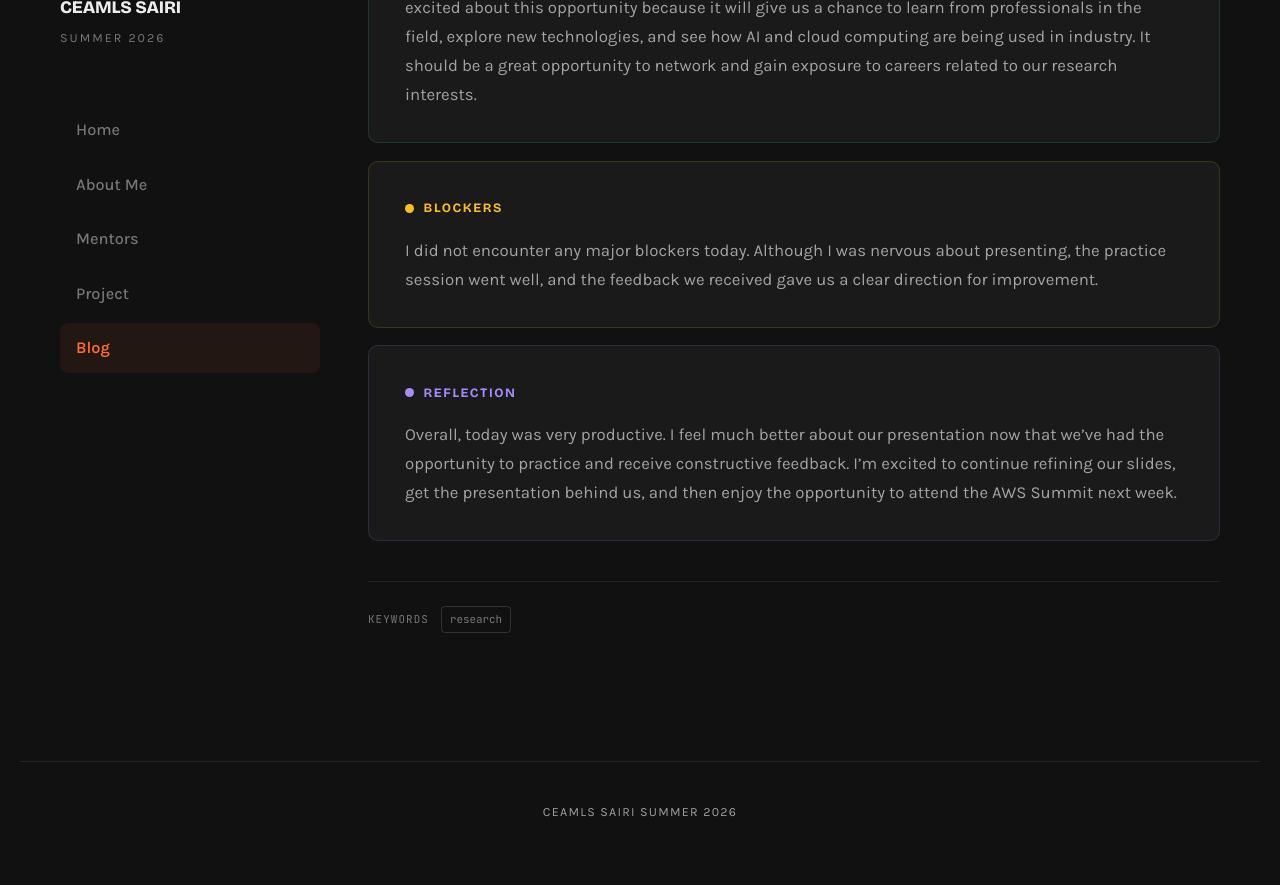
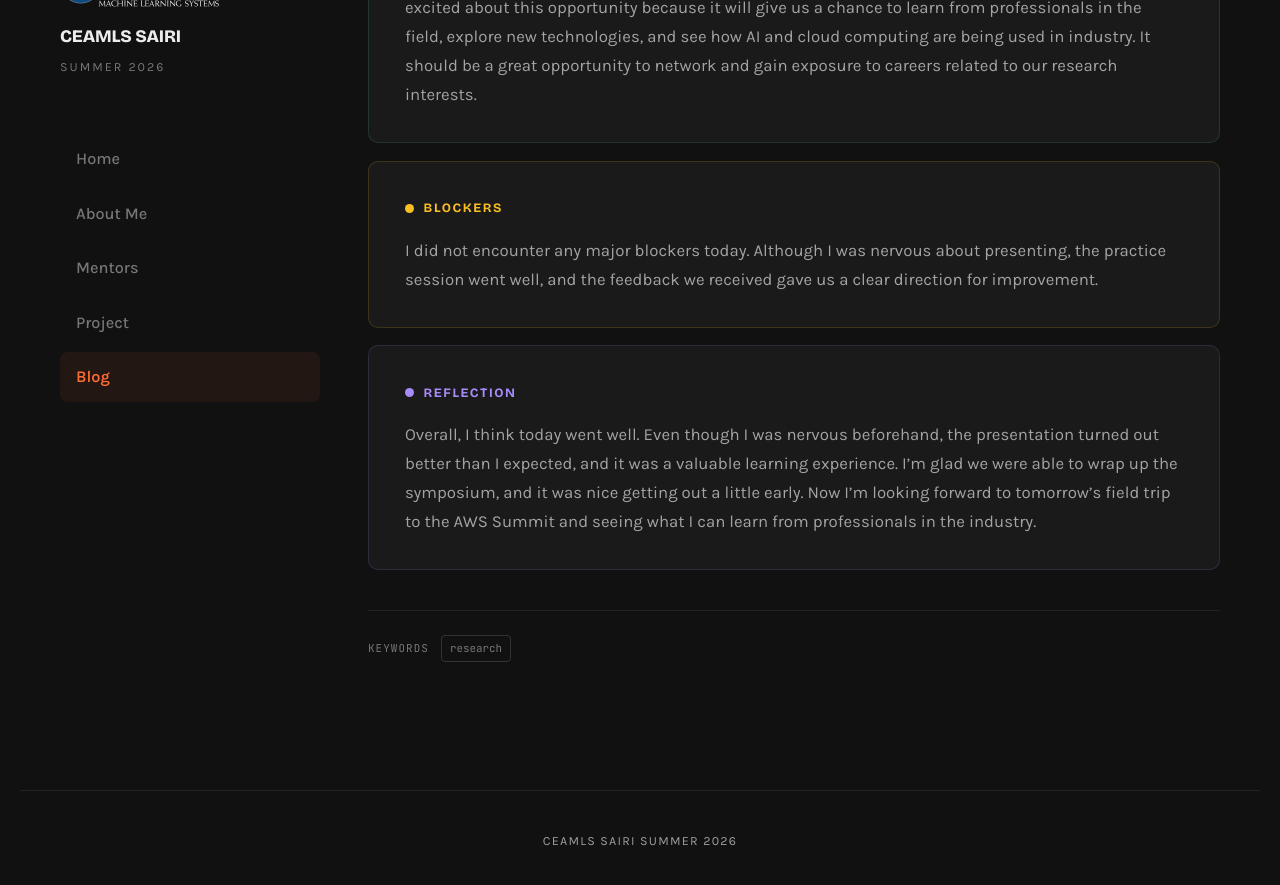
Before and after one commit to pblake207/pblake207ceamls26.github.io, a Jekyll site: the page built from _posts/2026-06-29-day-25.md, in a window 1280 px wide and 900 px high, scrolled down 597 px. Shown: the top 885 px of the window. Built offline with Jekyll 4.4.1, drawn with Linux system fonts in a browser that asks for light colours.

Commit message:
Update 2026-06-29-day-25.md

```diff
--- a/_posts/2026-06-29-day-25.md
+++ b/_posts/2026-06-29-day-25.md
@@ -14,5 +14,5 @@ blockers: |
  I did not encounter any major blockers today. Although I was nervous about presenting, the practice session went well, and the feedback we received gave us a clear direction for improvement.
 
 reflection: |
- Overall, today was very productive. I feel much better about our presentation now that we've had the opportunity to practice and receive constructive feedback. I'm excited to continue refining our slides, get the presentation behind us, and then enjoy the opportunity to attend the AWS Summit next week.
+ Overall, I think today went well. Even though I was nervous beforehand, the presentation turned out better than I expected, and it was a valuable learning experience. I'm glad we were able to wrap up the symposium, and it was nice getting out a little early. Now I'm looking forward to tomorrow's field trip to the AWS Summit and seeing what I can learn from professionals in the industry.
 ---
```
